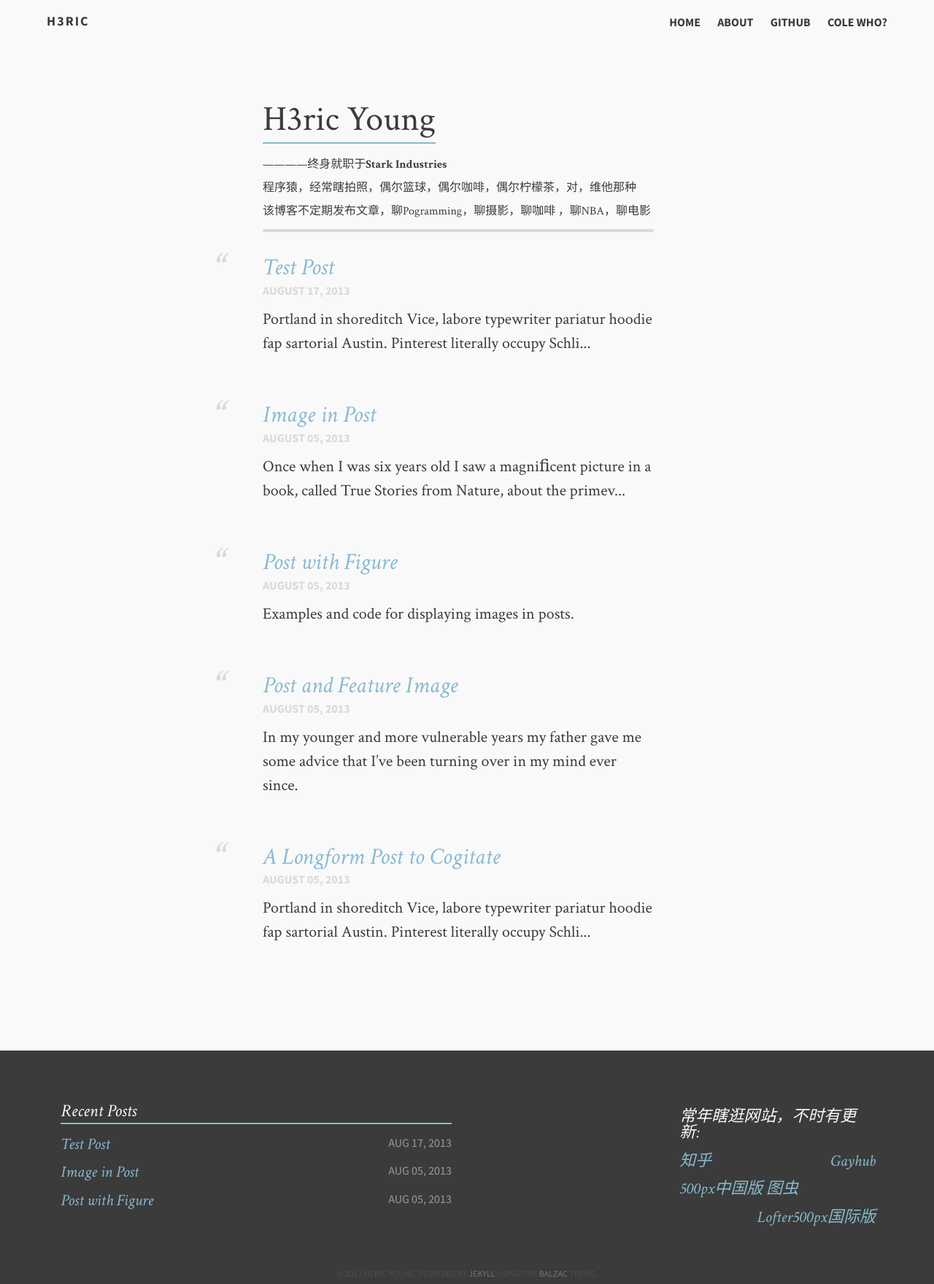
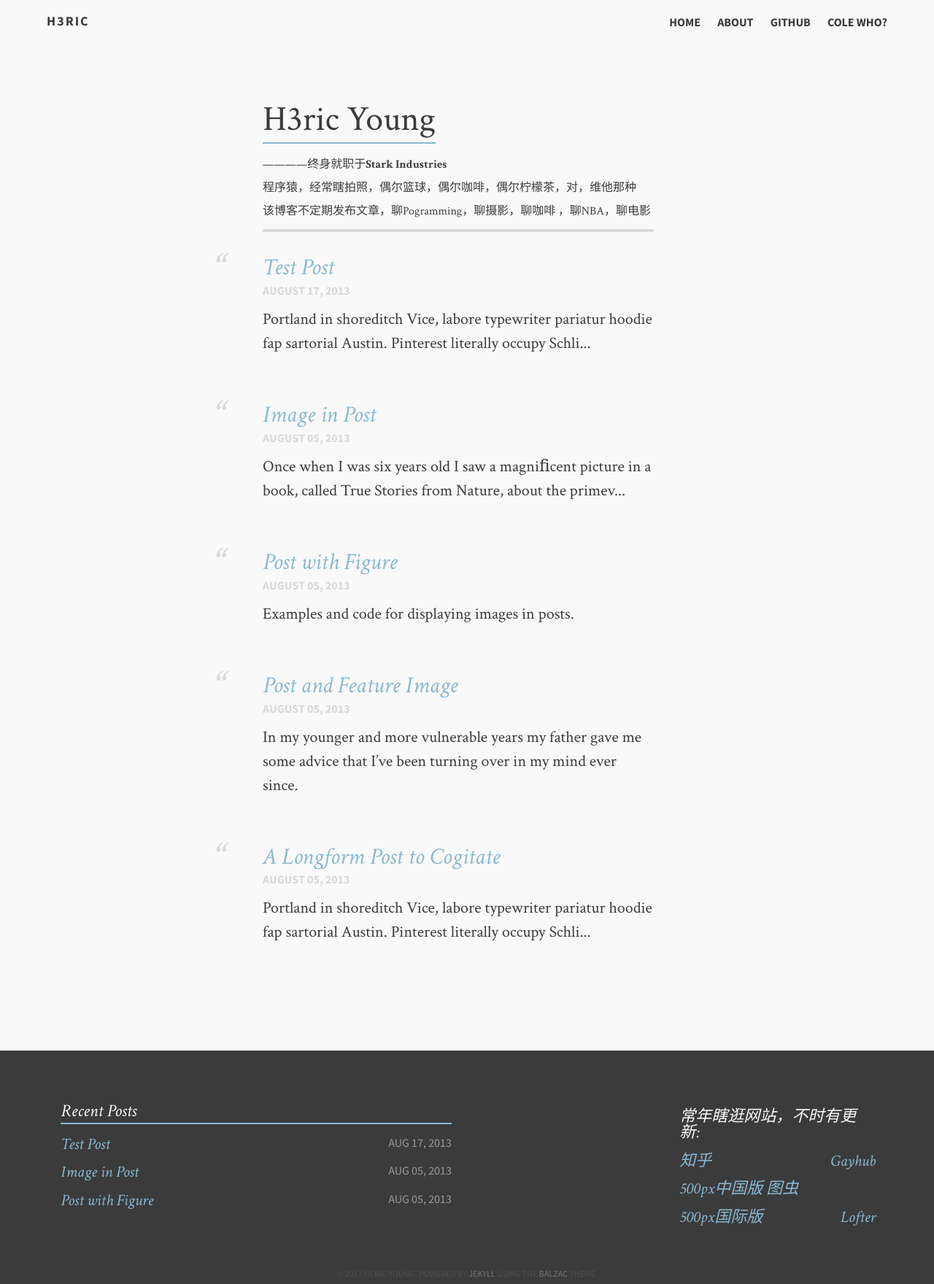
Before and after one commit to HericYoung/Blog, a Jekyll site: the page built from index.md, in a window 1280 px wide. Shown: the whole page at 73% size. Built offline with Jekyll 4.4.1, drawn with Linux system fonts in a browser that asks for light colours.

Commit message:
no message

```diff
--- a/_includes/footer.html
+++ b/_includes/footer.html
@@ -21,11 +21,11 @@
 
             <li>
               <a id="500px_me" href="{{ site.owner.500px_me }}" target="_blank"><span class="foot-link">500px中国版</span></a>
-              <a id="tuchong" href="{{ site.owner.tuchong }}" target="_blank"><span class="foot-link">图虫</span></a>
+              <a id="tuchong" href="{{ site.owner.tuchong }}" target="_blank" style="right"><span class="foot-link">图虫</span></a>
             </li>
 
             <li>
-              <a id="50px_com" href="{{ site.owner.500px_com }}" target="_blank" style="float:right"><span class="foot-link">500px国际版</span></a>
+              <a id="50px_com" href="{{ site.owner.500px_com }}" target="_blank"><span class="foot-link">500px国际版</span></a>
               <a id="lofter" href="{{ site.owner.lofter }}" target="_blank" style="float:right"><span class="foot-link">Lofter</span></a>
             </li>
         </ul>
```
